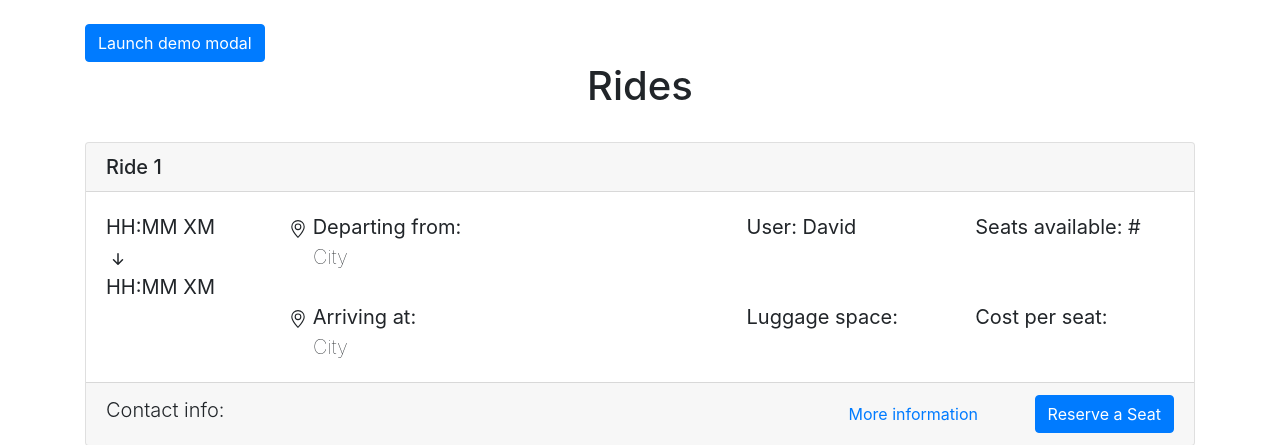
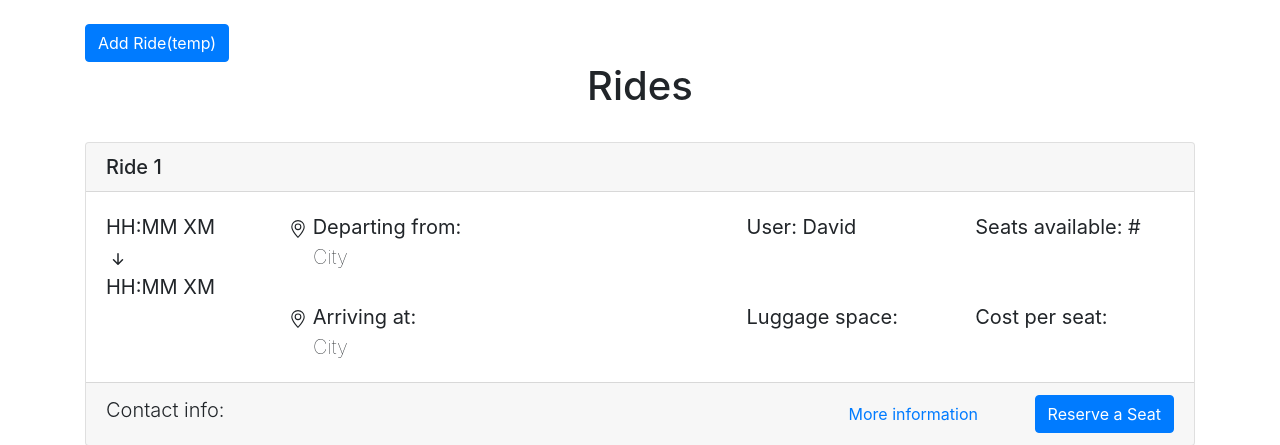
Before and after one commit to djwu25/UCSDRideshare, a Flask app: page / in a window 1280 px wide. Shown: the part 56-501 px from the top of the page. Run offline with Flask 2, Linux system fonts and the light colour scheme; a user stored in the database is signed in; data comes from the database, SQL or seed files in the repository; some libraries are stand-ins or nearby versions.

Commit message:
Ticket Form

```diff
--- a/website/templates/home.html
+++ b/website/templates/home.html
@@ -1,7 +1,7 @@
 {% extends "base.html" %} {% block title%}Rides{% endblock %} {% block content%}
 <br />
 <button type="button" class="btn btn-primary" data-bs-toggle="modal" data-bs-target="#exampleModal">
-  Launch demo modal
+  Add Ride(temp)
 </button>
 
 <!-- Modal -->
```
